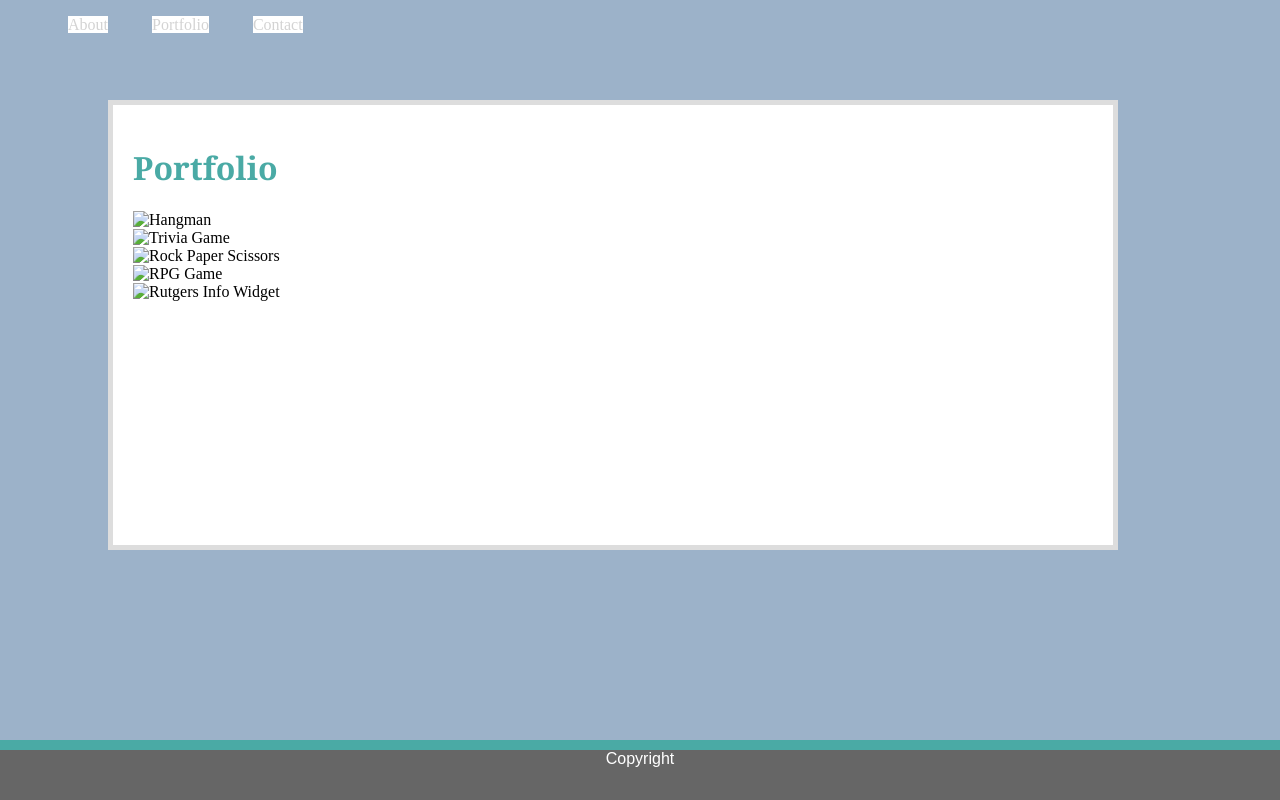
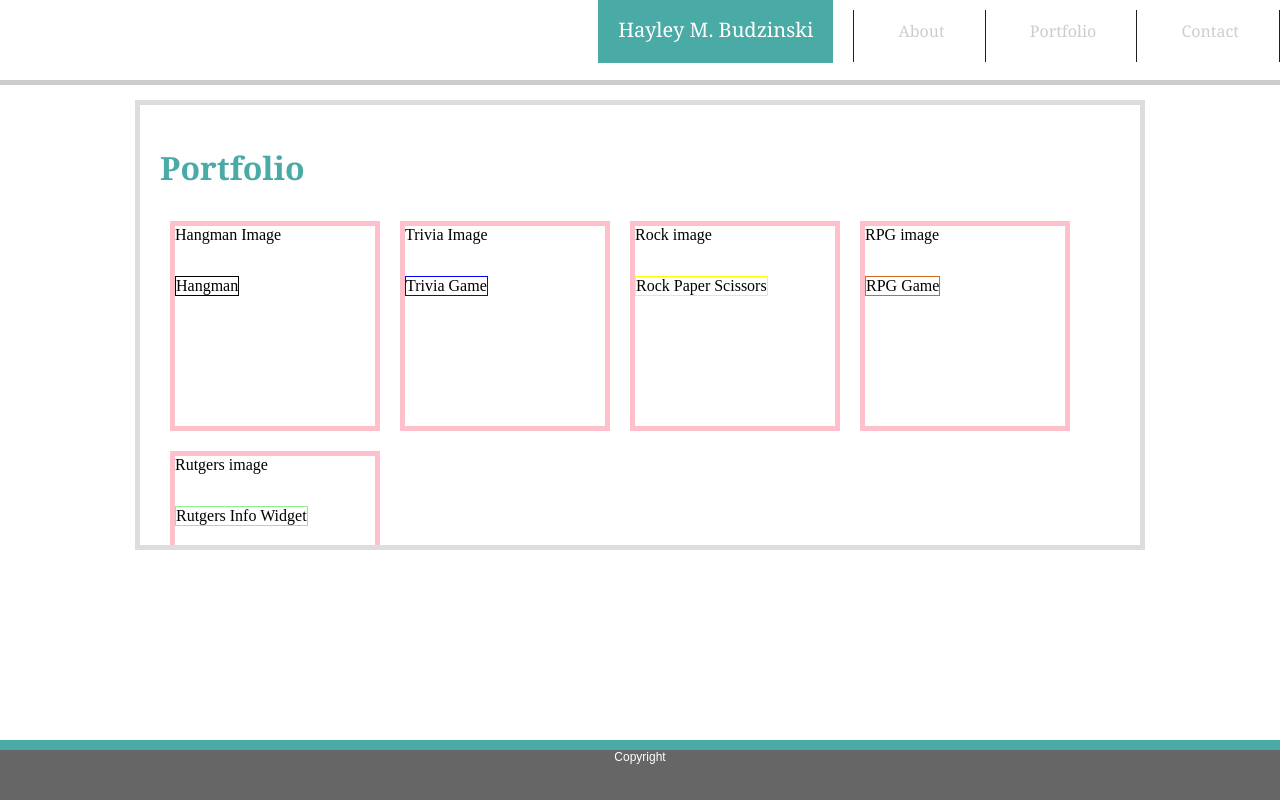
Before and after one commit to hmbudzinski/Portfolio, a plain HTML site: page portfolio.html in a window 1280 px wide. Drawn offline with Linux system fonts and the light colour scheme.

Commit message:
added a lot of css

```diff
--- a/assets/css/style.css
+++ b/assets/css/style.css
@@ -1,16 +1,32 @@
-div {
+.maininfo {
     padding: 20px 20px 20px 20px;
     background-color: #ffffff;
-    position: fixed;
+    position: static;
     width: 960px;
     text-align: left;
     height: 400px;
-    margin: 50px 100px 50px 100px;
+    margin: 0 auto;
+    margin-top: 100px;
     border: solid 5px #dddddd;
+    overflow: auto;
+}
+
+.nav1 {
+    list-style-type: none;
+    margin: 0;
+    padding: 0;
+    background-color: #ffffff;
+    text-align: right;
+    height:10%;
+    width: 100%;
+    position: fixed;
+    top: 0;
+    left: 0;
+    border-bottom: solid 5px #cccccc;
+    font-family: 'Georgia', Times, 'Times New Roman', serif;
 }
 
 #myname {
-    float: left;
     width: 15%;
     background-color: #4aaaa5;
     Color: white;
@@ -18,29 +34,47 @@ div {
     padding: 20px;
     height: 50px;
     bottom: 0;
+    left: 0;
+    top: 0;
     font-family: 'Georgia', Times, 'Times New Roman', serif;
     font-size: 20px;
+    overflow: auto;
+}
+
+.active {
+    background-color: white;
+    padding: 20px;
+    color: rgb(207, 204, 204);
+    text-decoration: none;
+}
+
+li {
+    display: inline;
+    padding: 10px 20px 20px 20px;
+    border-right:solid 1px rgb(32, 30, 30);
+}
+a:hover {
+    background-color: rgb(240, 240, 240);
 }
 
 h1 {
     color: #4aaaa5;
     font-family: 'Georgia', Times, 'Times New Roman', serif;
 }
-/*need to fix*/
+/*need to change to not C drive*/
 body {
-    background-image: url(hotel-wallpaper.jpg);
-    background-color: rgb(156, 178, 201);
+    background-image: URL(C:\Users\Hayley Budzinski\Portfolio\Portfolio\hotel-wallpaper.png);
+}
+
+img.floatleft {
+    float: left;
+    margin: 4px;
 }
 
 p {
-    text-align: left;
+    text-align: none;
     font-family: 'Arial', 'Helvetica Neue', Helvetica, sans-serif;
-    float: left;
     color: #777777
-}
-
-img {
-    float: left;
 }
 
 footer {
@@ -55,40 +89,56 @@ footer {
     height: 50px;
     text-align: center;
     font-family: 'Arial', 'Helvetica Neue', Helvetica, sans-serif;
+    font-size: 12px;
     color: white;
     border-top: solid 10px #4aaaa5;
+}
+
+#border {
+    border-right: solid 1px rgb(112, 111, 111);
+}
+
+#name, #email {
+    width: 900px;
+}
+
+#message {
+    width: 900px;
+    height: 180px;
+}
+
+.container {
+    position: relative;
+    border: solid 5px pink;
+    width: 200px;
+    height:200px;
+    float: left;
+    margin: 10px;
+}
+
+.box{
+    position: absolute;
+    display: inline;
+}
+
+.a {
+    top: 50px;
+    border: solid 1px black;
+}
+.b {
+    top: 50px;
+	border: solid 1px blue;
+}
+.c {
+    top: 50px;
+	border: solid 1px yellow;
 
 }
-
-#nav1 {
-    list-style-type: none;
-    margin: 0;
-    padding: 0;
-    background-color: #ffffff;
-    text-align: right;
-    height:10%;
-    width: 100%;
-    position: fixed;
-    top: 0;
-    left: 0;
-    border: #cccccc;
-    border-width: 5px;
-    font-family: 'Georgia', Times, 'Times New Roman', serif;
+.d {
+    top: 50px;
+	border: solid 1px chocolate;
 }
-
-li {
-    display: inline;
-    padding: 10px 20px 20px 20px;
+.e {
+    top: 50px;
+	border: solid 1px lightgreen;
 }
-
-.active {
-    background-color: white;
-    width: 10%;
-    height: 50px;
-    color: lightgray;
-    text-decoration: none;
-}
-
-#boarder {
-    border-right: solid 1px rgb(112, 111, 111);
-}
--- a/portfolio.html
+++ b/portfolio.html
@@ -6,27 +6,42 @@
     </head>
 
     <body>
+        <nav class="nav1">
+            <ul>
+                <li><a id="myname"> Hayley M. Budzinski</a></li>
+                <li><a class="active" href="index.html">About</a></li>
+                <li><a class="active" href="portfolio.html">Portfolio</a></li>
+                <li><a class="active" href="contact.html">Contact</a></li>
+            </ul>
+        </nav>
 
-        <header>
-                <ul>
-                    <li><a class="active" href="#">About</a></li>
-                    <li><a class="active" href="#">Portfolio</a></li>
-                    <li><a class="active" href="#">Contact</a></li>
-                </ul>
-        </header>
-
-    <div>
+    <div class="maininfo">
         <h1>Portfolio</h1>
 
-        <section class="container">
+        <div class="container">
+            <div class= "box a">Hangman</div>
+            <div class= "box a1">Hangman Image</div>
+        </div>
 
-            <aside><img src= "#">Hangman</aside>
-            <aside><img src= "#">Trivia Game</aside>
-            <aside><img src= "#">Rock Paper Scissors</aside>
-            <aside><img src= "#">RPG Game</aside>
-            <aside><img src= "#">Rutgers Info Widget</aside>
+        <div class="container">
+            <div class= "box b">Trivia Game</div>
+            <div class= "box b1">Trivia Image</div>
+        </div>
 
-        </section>
+        <div class="container">
+            <div class= "box c">Rock Paper Scissors</div>
+            <div class= "box c1">Rock image</div>
+        </div>
+
+        <div class="container">
+            <div class= "box d">RPG Game</div>
+            <div class= "box d1">RPG image</div>
+        </div>
+
+        <div class="container">
+            <div class= "box e">Rutgers Info Widget</div>
+            <div class= "box e1">Rutgers image</div>
+        </div>
     </div>
 
         <footer>Copyright</footer>
```
Also changed, not shown: contact.html (+9 -10 lines), index.html (+14 -13 lines), 1 other file.
